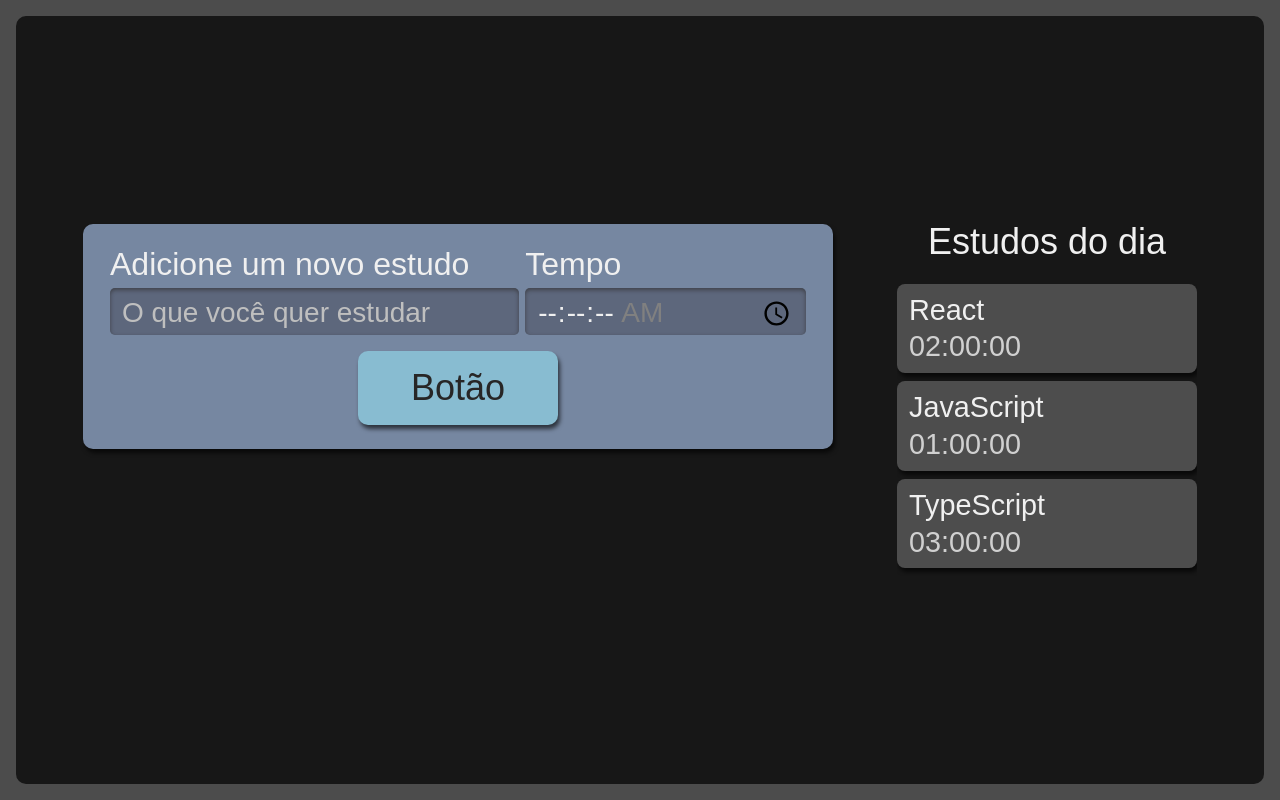
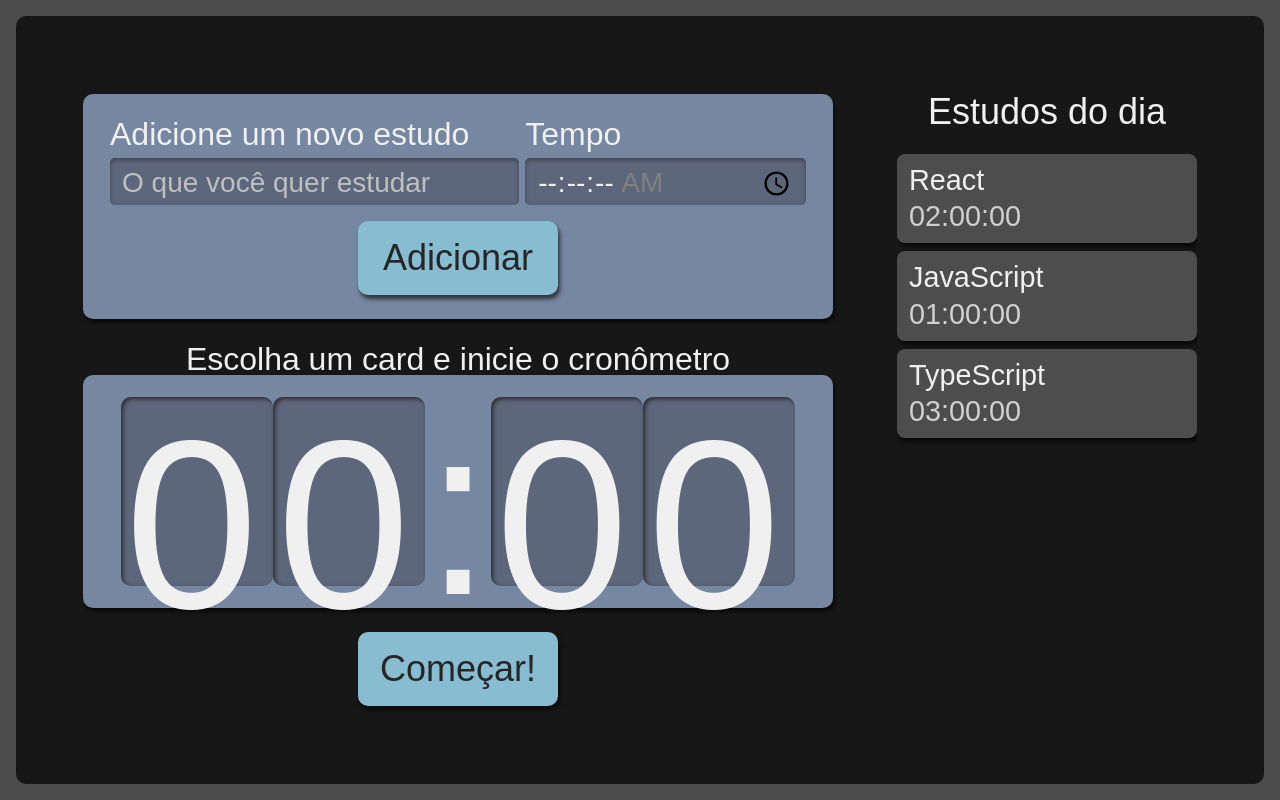
Before and after one commit to ibsenriou/alura-react-escrevendo-com-typescript, a React (Create React App) app: page / in a window 1280 px wide. Built offline with nearby package versions, Linux system fonts and the light colour scheme.

Commit message:
Conclusão da Aula 4: Props

```diff
--- a/src/components/Botao/index.tsx
+++ b/src/components/Botao/index.tsx
@@ -1,11 +1,11 @@
 import React from 'react';
 import style from './Botao.module.scss';
 
-class Botao extends React.Component {
+class Botao extends React.Component <{ children: string }> {
   render() {
     return (
       <button className={style.botao}>
-        Botão
+        {this.props.children}
       </button>
     )
   }
--- /dev/null
+++ b/src/components/Cronometro/Cronometro.module.scss
@@ -0,0 +1,59 @@
+.cronometro {
+  display: flex;
+  flex-direction: column;
+  align-items: center;
+  grid-area: cronometro;
+
+  .relogioWrapper {
+    align-items: center;
+    background-color: #7687A1;
+    border-radius: 10px;
+    box-shadow: 2px 4px 4px #0000009F;
+    box-sizing: border-box;
+    display: flex;
+    font-size: 5rem;
+    justify-content: center;
+    margin-bottom: 24px;
+    padding: 16px 12px;
+    width: 100%;
+  }
+
+  .titulo {
+    font-size: 2rem;
+  }
+
+  button {
+    background-color: #88bcd1;
+    border-radius: 10px;
+    box-shadow: 2px 4px 4px #0000009F;
+    color: #272626;
+    cursor: pointer;
+    font-size: 1.25rem;
+    padding: 16px;
+    width: 150px;
+
+    &:active {
+      background-color: #7CA6B7;
+      box-shadow: 2px 2px 4px #0000009F inset;
+      cursor: auto;
+    }
+  }
+
+  @media screen and (min-width:1280px) {
+
+    .relogioWrapper{
+      font-size: 15rem;
+    }
+
+    p {
+      font-size: 2rem;
+    }
+
+    button {
+      grid-column-start: span 2;
+      justify-self: center;
+      width: 200px;
+      font-size: 2.25rem;
+    }
+  }
+}
--- /dev/null
+++ b/src/components/Cronometro/Relogio/Relogio.module.scss
@@ -0,0 +1,21 @@
+.relogioNumero {
+  background-color: #5D677C;
+  box-shadow: 2px 2px 4px #2B2B2B inset;
+  height: 3.6rem;
+  width: 3rem;
+  padding: 8px 4px;
+  border-radius: 10px;
+
+  @media screen and (min-width:1280px) {
+    height: 10.8rem;
+    width: 9rem;
+  }
+}
+
+.relogioDivisao {
+  height: 4.2rem;
+
+  @media screen and (min-width:1280px) {
+    height: 12.6rem;
+  }
+}
--- /dev/null
+++ b/src/components/Cronometro/Relogio/index.tsx
@@ -0,0 +1,15 @@
+import React from "react";
+import style from "./Relogio.module.scss";
+
+
+export default function Relogio() {
+  return (
+    <React.Fragment>
+      <span className={style.relogioNumero}>0</span>
+      <span className={style.relogioNumero}>0</span>
+      <span className={style.relogioDivisao}>:</span>
+      <span className={style.relogioNumero}>0</span>
+      <span className={style.relogioNumero}>0</span>
+    </React.Fragment>
+  )
+}
--- /dev/null
+++ b/src/components/Cronometro/index.tsx
@@ -0,0 +1,17 @@
+import Botao from "../Botao"
+import Relogio from "./Relogio"
+import style from "./Cronometro.module.scss"
+
+export default function Cronometro () {
+  return (
+    <div className={style.cronometro}>
+      <p className={style.titulo}>Escolha um card e inicie o cronômetro</p>
+      <div className={style.relogioWrapper}>
+        <Relogio />
+      </div>
+      <Botao>
+        Começar!
+      </Botao>
+    </div>
+  )
+}
--- a/src/components/Formulario/index.tsx
+++ b/src/components/Formulario/index.tsx
@@ -32,7 +32,9 @@
             required
           />
         </div>
-                <Botao />
+        <Botao>
+          Adicionar
+        </Botao>
       </form>
     )
   }
--- /dev/null
+++ b/src/components/Lista/Item/index.tsx
@@ -0,0 +1,10 @@
+import style from '../Lista.module.scss'
+
+export default function Item({tarefa, tempo}: { tarefa:string, tempo:string }) {
+  return (
+    <li className={style.item}>
+      <h3> {tarefa} </h3>
+      <span> {tempo} </span>
+    </li>
+  )
+}
--- a/src/components/Lista/index.tsx
+++ b/src/components/Lista/index.tsx
@@ -1,4 +1,4 @@
-import React from "react";
+import Item from './Item';
 import style from './Lista.module.scss';
 
 function Lista() {
@@ -17,10 +17,10 @@
       <h2> Estudos do dia </h2>
       <ul>
         {tarefas.map((item, index) => (
-          <li key={index} className={style.item}>
-            <h3> {item.tarefa} </h3>
-            <span> {item.tempo} </span>
-          </li>
+          <Item
+            key={index}
+            {...item}
+          />
         ))}
       </ul>
     </aside>
--- a/src/pages/App.tsx
+++ b/src/pages/App.tsx
@@ -1,4 +1,5 @@
 import React from 'react';
+import Cronometro from '../components/Cronometro';
 import Formulario from '../components/Formulario';
 import Lista from '../components/Lista';
 import style from './App.module.scss';
@@ -8,6 +9,7 @@
     <div className={style.AppStyle}>
       <Formulario />
       <Lista />
+      <Cronometro />
     </div>
   );
 }
```
Lines whose indentation alone changed are shown as unchanged.
